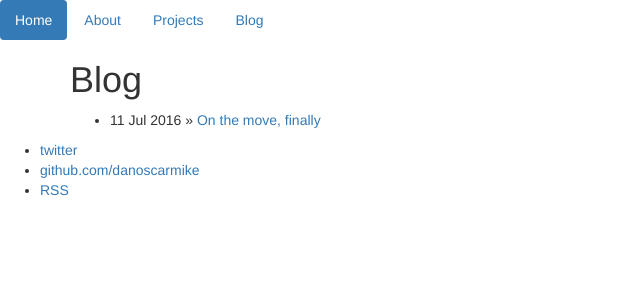
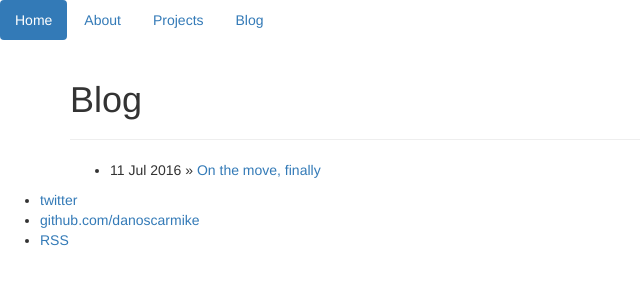
Before and after one commit to danoscarmike/danoscarmike.github.io, a Jekyll site: the page built from blog/index.html, in a window 1280 px wide. Shown: the top 300 px of the page, without its empty margins (0-640 px from the left). Built offline with Jekyll 4.4.1, drawn with Linux system fonts in a browser that asks for light colours; nearby versions of some CDN libraries.

Commit message:
fix blog page header

```diff
--- a/blog/index.html
+++ b/blog/index.html
@@ -2,10 +2,11 @@
 layout: default
 title: Blog
 ---
+<div class="page-header">
 	<h1>{{ page.title }}</h1>
-	<ul class="posts">
-
-	  {% for post in site.categories.post %}
-	    <li><span>{{ post.date | date_to_string }}</span> » <a href="{{ post.url }}" title="{{ post.title }}">{{ post.title }}</a></li>
-	  {% endfor %}
-	</ul>
+</div>
+<ul>
+  {% for post in site.categories.post %}
+    <li><span>{{ post.date | date_to_string }}</span> » <a href="{{ post.url }}" title="{{ post.title }}">{{ post.title }}</a></li>
+  {% endfor %}
+</ul>
```
